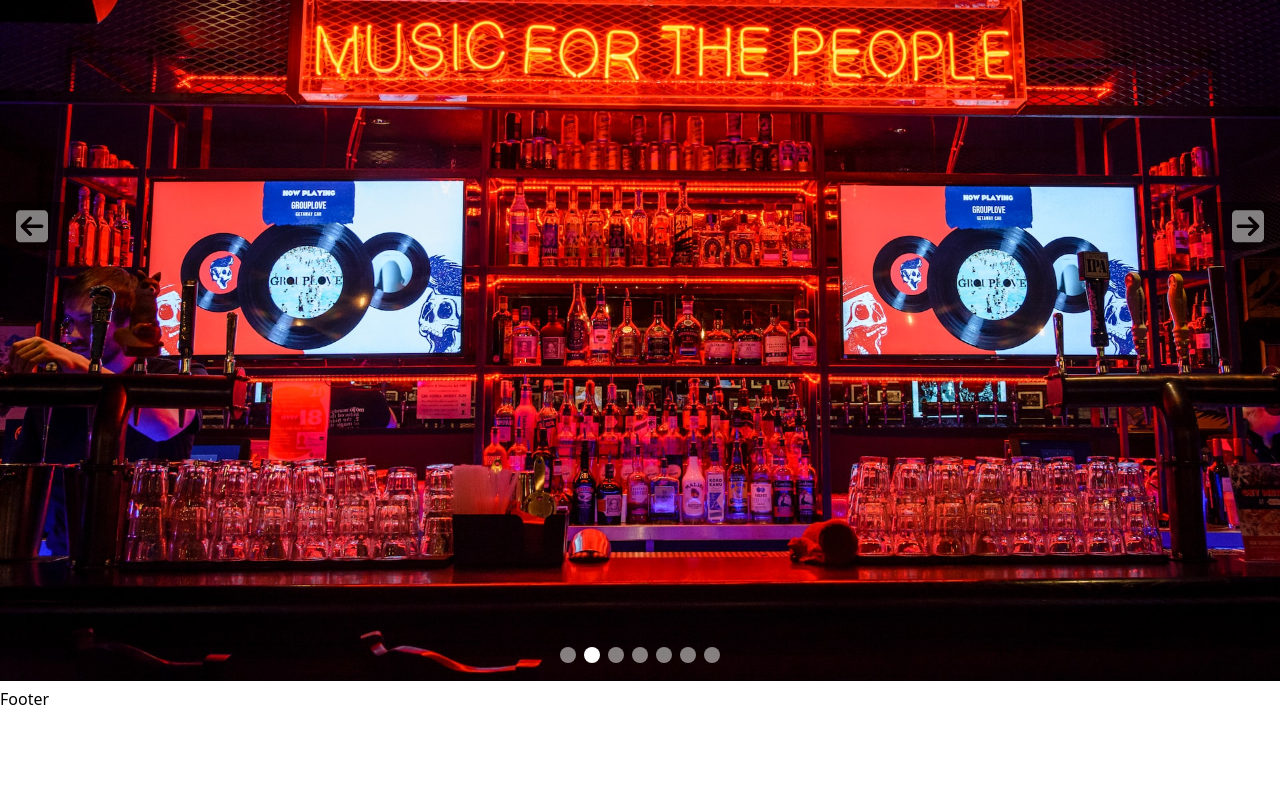
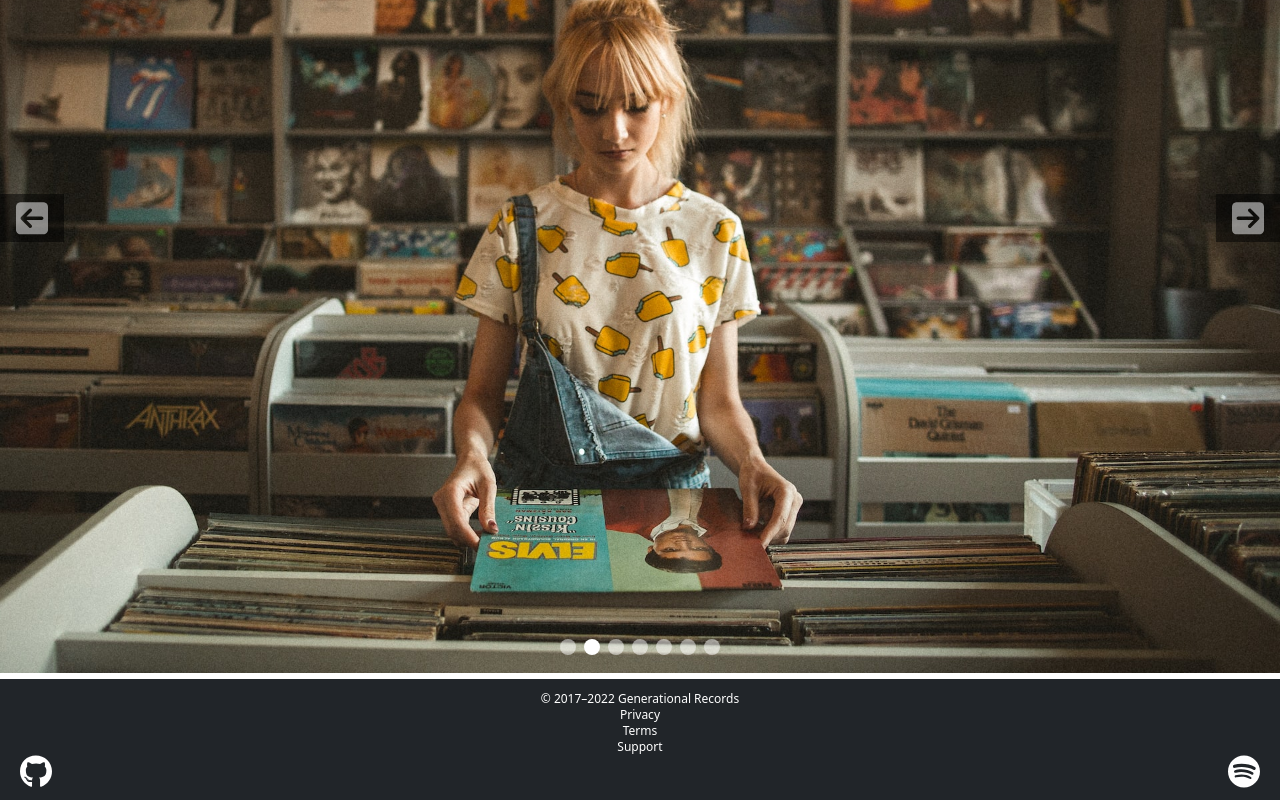
Before and after one commit to TAndrewLopez/GenRecords-Client, a React (Vite) app: page /singleArtist/1 in a window 1280 px wide. Shown: the part 305-1105 px from the top of the page. Before the commit the page ends 1016 px from the top, so only its background shows below. Built offline with nearby package versions, Linux system fonts and the light colour scheme.

Commit message:
Added basic styles to landing page and footer component.

```diff
--- a/src/assets/index.js
+++ b/src/assets/index.js
@@ -7,11 +7,11 @@ import vinylCollection from "./vinylCollection.jpg";
 import vinylShopper from "./vinylShopper.jpg";
 
 export default [
-  { src: garageCollection, alt: "garage-collection" },
+  { src: recordPlayerClose, alt: "record-player-close" },
+  { src: vinylShopper, alt: "vinyl-shopper" },
   { src: musicForPeople, alt: "music-for-the-people" },
   { src: recordPlayer, alt: "record-player" },
-  { src: recordPlayerClose, alt: "record-player-close" },
+  { src: garageCollection, alt: "garage-collection" },
+  { src: vinylCollection, alt: "vinyl-collection" },
   { src: recordsWithHeadphones, alt: "record-with-headphones" },
-  { src: vinylCollection, alt: "vinyl-collection" },
-  { src: vinylShopper, alt: "vinyl-shopper" },
 ];
--- a/src/components/App.jsx
+++ b/src/components/App.jsx
@@ -11,9 +11,9 @@ import {
 
 const App = () => {
   return (
-    <div className="h-screen flex flex-col">
+    <div className="h-screen w-full flex flex-col">
       <Header />
-      <ToastNotification />
+      {/* <ToastNotification /> */}
       <Routes>
         <Route path={"/login"} element={<Login />} />
 
--- a/src/components/Footer.jsx
+++ b/src/components/Footer.jsx
@@ -1,5 +1,38 @@
+import { Link } from "react-router-dom";
+import { GithubIcon, SpotifyIcon } from "./assets";
+
 const Footer = () => {
-  return <footer className="">Footer</footer>;
+  return (
+    <footer className="px-5 py-3 text-white bg-shade-9 flex flex-col justify-center">
+      <div className="flex flex-col items-center text-xs">
+        <p>&copy; 2017–2022 Generational Records</p>
+        <a href="#">Privacy</a>
+        <a href="#">Terms</a>
+        <a href="#">Support</a>
+      </div>
+      <div className="flex justify-between text-xs">
+        <a
+          onClick={() => openInNewTab("https://github.com/TAndrewLopez")}
+          // className="flex justify-center items-center gap-3"
+        >
+          <GithubIcon twClass={"w-8 fill-white"} />
+          {/* <p>GitHub</p> */}
+        </a>
+
+        <a
+          onClick={() => openInNewTab("https://developer.spotify.com/")}
+          // className="flex justify-center items-center gap-3"
+        >
+          <SpotifyIcon twClass={"w-8 fill-white"} />
+          {/* <p>Spotify</p> */}
+        </a>
+      </div>
+    </footer>
+  );
 };
 
 export default Footer;
+
+const openInNewTab = (url) => {
+  window.open(url, "_black").focus();
+};
--- a/src/components/Header.jsx
+++ b/src/components/Header.jsx
@@ -7,7 +7,7 @@ const Header = () => {
     { path: "/admin", name: "Admin" },
   ];
   return (
-    <header className="bg-shade-9 flex px-5 py-3">
+    <header className="bg-shade-9 flex p-5">
       <Link className="text-white hover:text-sec" to="/">
         Logo
       </Link>
--- /dev/null
+++ b/src/components/assets/GithubIcon.jsx
@@ -0,0 +1,12 @@
+const GithubIcon = ({ twClass }) => {
+  return (
+    <svg
+      className={twClass}
+      xmlns="http://www.w3.org/2000/svg"
+      viewBox="0 0 496 512">
+      <path d="M165.9 397.4c0 2-2.3 3.6-5.2 3.6-3.3.3-5.6-1.3-5.6-3.6 0-2 2.3-3.6 5.2-3.6 3-.3 5.6 1.3 5.6 3.6zm-31.1-4.5c-.7 2 1.3 4.3 4.3 4.9 2.6 1 5.6 0 6.2-2s-1.3-4.3-4.3-5.2c-2.6-.7-5.5.3-6.2 2.3zm44.2-1.7c-2.9.7-4.9 2.6-4.6 4.9.3 2 2.9 3.3 5.9 2.6 2.9-.7 4.9-2.6 4.6-4.6-.3-1.9-3-3.2-5.9-2.9zM244.8 8C106.1 8 0 113.3 0 252c0 110.9 69.8 205.8 169.5 239.2 12.8 2.3 17.3-5.6 17.3-12.1 0-6.2-.3-40.4-.3-61.4 0 0-70 15-84.7-29.8 0 0-11.4-29.1-27.8-36.6 0 0-22.9-15.7 1.6-15.4 0 0 24.9 2 38.6 25.8 21.9 38.6 58.6 27.5 72.9 20.9 2.3-16 8.8-27.1 16-33.7-55.9-6.2-112.3-14.3-112.3-110.5 0-27.5 7.6-41.3 23.6-58.9-2.6-6.5-11.1-33.3 2.6-67.9 20.9-6.5 69 27 69 27 20-5.6 41.5-8.5 62.8-8.5s42.8 2.9 62.8 8.5c0 0 48.1-33.6 69-27 13.7 34.7 5.2 61.4 2.6 67.9 16 17.7 25.8 31.5 25.8 58.9 0 96.5-58.9 104.2-114.8 110.5 9.2 7.9 17 22.9 17 46.4 0 33.7-.3 75.4-.3 83.6 0 6.5 4.6 14.4 17.3 12.1C428.2 457.8 496 362.9 496 252 496 113.3 383.5 8 244.8 8zM97.2 352.9c-1.3 1-1 3.3.7 5.2 1.6 1.6 3.9 2.3 5.2 1 1.3-1 1-3.3-.7-5.2-1.6-1.6-3.9-2.3-5.2-1zm-10.8-8.1c-.7 1.3.3 2.9 2.3 3.9 1.6 1 3.6.7 4.3-.7.7-1.3-.3-2.9-2.3-3.9-2-.6-3.6-.3-4.3.7zm32.4 35.6c-1.6 1.3-1 4.3 1.3 6.2 2.3 2.3 5.2 2.6 6.5 1 1.3-1.3.7-4.3-1.3-6.2-2.2-2.3-5.2-2.6-6.5-1zm-11.4-14.7c-1.6 1-1.6 3.6 0 5.9 1.6 2.3 4.3 3.3 5.6 2.3 1.6-1.3 1.6-3.9 0-6.2-1.4-2.3-4-3.3-5.6-2z" />
+    </svg>
+  );
+};
+
+export default GithubIcon;
--- /dev/null
+++ b/src/components/assets/SpotifyIcon.jsx
@@ -0,0 +1,12 @@
+const SpotifyIcon = ({ twClass }) => {
+  return (
+    <svg
+      className={twClass}
+      xmlns="http://www.w3.org/2000/svg"
+      viewBox="0 0 496 512">
+      <path d="M248 8C111.1 8 0 119.1 0 256s111.1 248 248 248 248-111.1 248-248S384.9 8 248 8zm100.7 364.9c-4.2 0-6.8-1.3-10.7-3.6-62.4-37.6-135-39.2-206.7-24.5-3.9 1-9 2.6-11.9 2.6-9.7 0-15.8-7.7-15.8-15.8 0-10.3 6.1-15.2 13.6-16.8 81.9-18.1 165.6-16.5 237 26.2 6.1 3.9 9.7 7.4 9.7 16.5s-7.1 15.4-15.2 15.4zm26.9-65.6c-5.2 0-8.7-2.3-12.3-4.2-62.5-37-155.7-51.9-238.6-29.4-4.8 1.3-7.4 2.6-11.9 2.6-10.7 0-19.4-8.7-19.4-19.4s5.2-17.8 15.5-20.7c27.8-7.8 56.2-13.6 97.8-13.6 64.9 0 127.6 16.1 177 45.5 8.1 4.8 11.3 11 11.3 19.7-.1 10.8-8.5 19.5-19.4 19.5zm31-76.2c-5.2 0-8.4-1.3-12.9-3.9-71.2-42.5-198.5-52.7-280.9-29.7-3.6 1-8.1 2.6-12.9 2.6-13.2 0-23.3-10.3-23.3-23.6 0-13.6 8.4-21.3 17.4-23.9 35.2-10.3 74.6-15.2 117.5-15.2 73 0 149.5 15.2 205.4 47.8 7.8 4.5 12.9 10.7 12.9 22.6 0 13.6-11 23.3-23.2 23.3z" />
+    </svg>
+  );
+};
+
+export default SpotifyIcon;
--- /dev/null
+++ b/src/components/assets/index.js
@@ -0,0 +1,2 @@
+export { default as GithubIcon } from "./GithubIcon";
+export { default as SpotifyIcon } from "./SpotifyIcon";
--- a/src/pages/AdminDashboard.jsx
+++ b/src/pages/AdminDashboard.jsx
@@ -1,5 +1,5 @@
 const AdminDashboard = () => {
-  return <div>ADMIN DASHBOARD</div>;
+  return <div className="flex-1">ADMIN DASHBOARD</div>;
 };
 
 export default AdminDashboard;
--- a/src/pages/AllVinylsPage.jsx
+++ b/src/pages/AllVinylsPage.jsx
@@ -1,7 +1,7 @@
 import React from "react";
 
 const AllProductsPage = () => {
-  return <div>DISPLAY ALL PRODUCTS </div>;
+  return <div className="flex-1">DISPLAY ALL PRODUCTS </div>;
 };
 
 export default AllProductsPage;
--- a/src/pages/LandingPage.jsx
+++ b/src/pages/LandingPage.jsx
@@ -5,8 +5,8 @@ import images from "../assets/index";
 
 const LandingPage = () => {
   return (
-    <div className="">
-      <Carousel slides={images} />
+    <div className="flex-1 flex ">
+      <Carousel slides={images} interval={5000} />
     </div>
   );
 };
```
Also changed, not shown: src/assets/spotifyLogo.png (renamed from public/SpotifyLogo.png).
